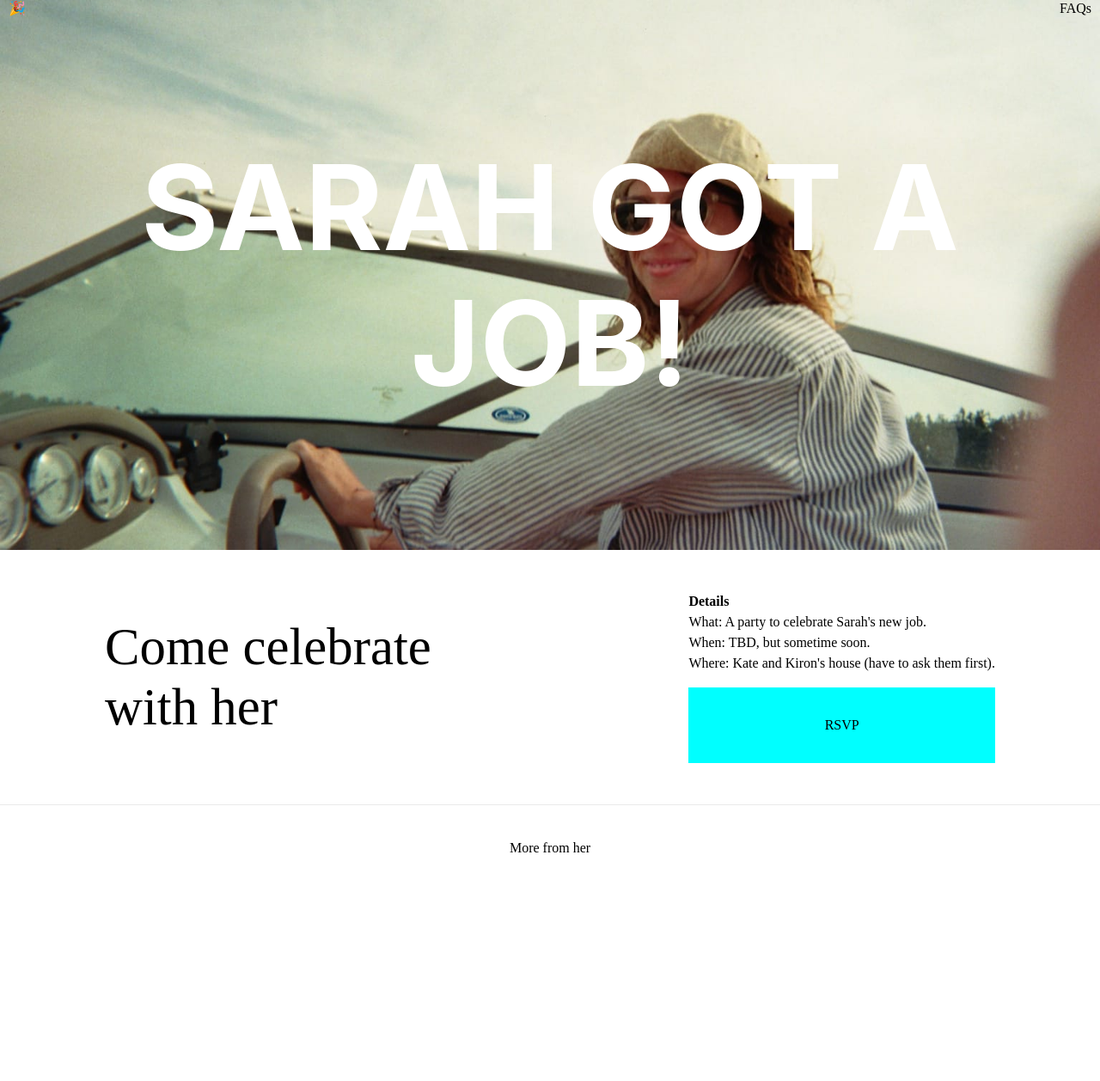
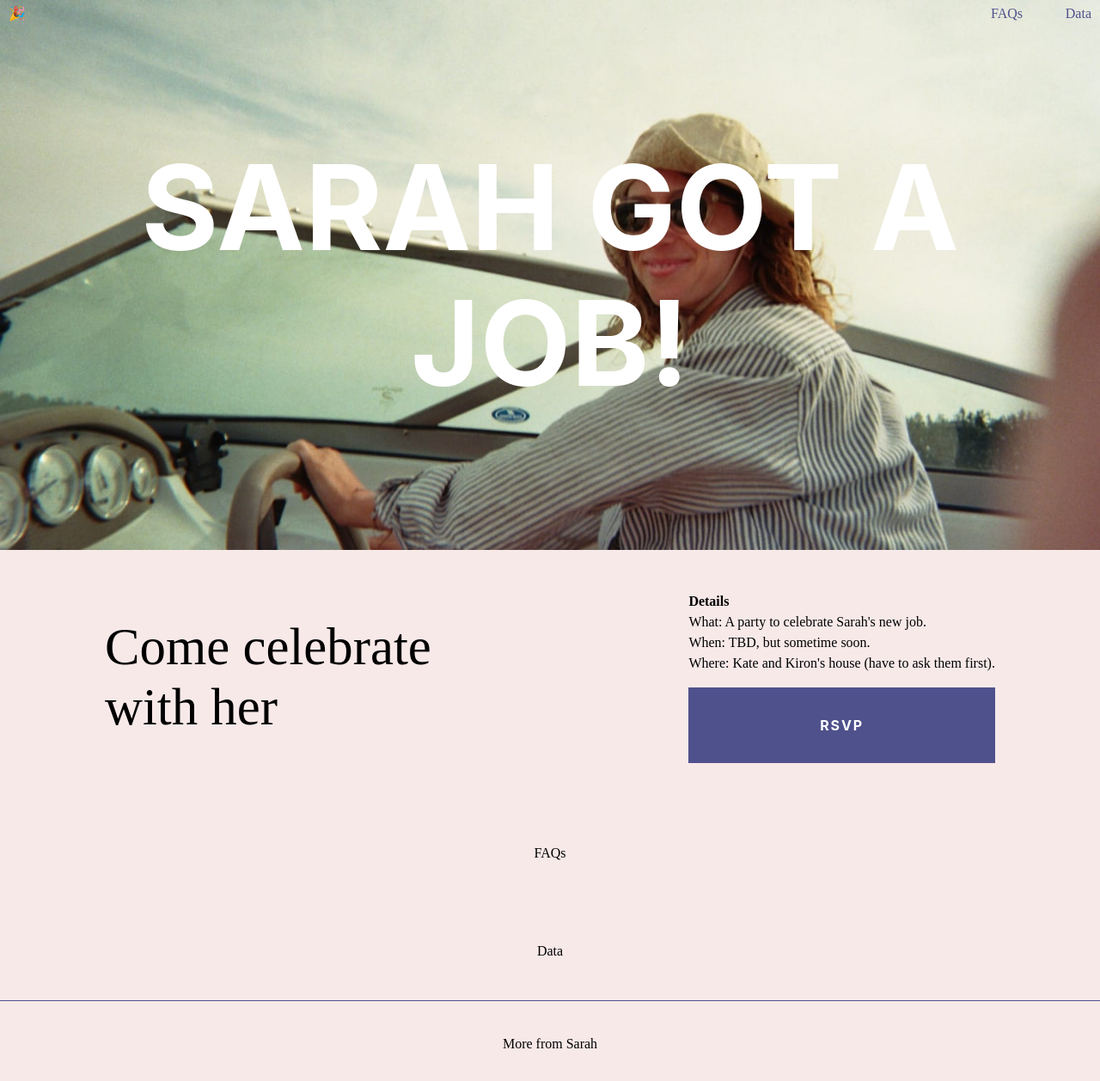
Before and after one commit to sranso/sarah-left-a-job, a Next.js app: page / in a window 1280 px wide. Shown: the top 1258 px of the page at 86% size. Before the commit the page ends 1036 px from the top, so only its background shows below. Built offline with nearby package versions, Linux system fonts and the light colour scheme.

Commit message:
Add data and faqs, color scheme.

```diff
--- a/pages/celebrate.js
+++ b/pages/celebrate.js
@@ -2,8 +2,8 @@ import styles from "../styles/celebrate.module.css";
 
 export default function Celebrate() {
   return (
-    <div className={styles.container}>
-      <div className={styles.celebrate}>Come celebrate with her</div>
+    <div className={styles.container} id="celebrate">
+      <div className={styles.CTA}>Come celebrate with her</div>
       <div className={styles.RSVP}>
         <p>
           <strong>Details</strong>
--- /dev/null
+++ b/pages/data.js
@@ -0,0 +1,9 @@
+import styles from "../styles/data.module.css";
+
+export default function Data() {
+  return (
+    <div className={styles.container} id="data">
+      Data
+    </div>
+  );
+}
--- /dev/null
+++ b/pages/faqs.js
@@ -0,0 +1,9 @@
+import styles from "../styles/faqs.module.css";
+
+export default function FAQs() {
+  return (
+    <div className={styles.container} id="faqs">
+      FAQs
+    </div>
+  );
+}
--- a/pages/header.js
+++ b/pages/header.js
@@ -3,8 +3,13 @@ import styles from "../styles/Header.module.css";
 export default function Header() {
   return (
     <div className={styles.header}>
-      &#127881;
-      <p>FAQs</p>
+      <div className={styles.emoji}>
+        <a href="#celebrate">&#127881;</a>
+      </div>
+      <div className={styles.links}>
+        <a href="#faqs">FAQs</a>
+        <a href="#data">Data</a>
+      </div>
     </div>
   );
 }
--- a/pages/index.js
+++ b/pages/index.js
@@ -1,6 +1,8 @@
 import Head from "next/head";
 import styles from "../styles/Home.module.css";
 import Header from "./header.js";
+import FAQs from "./faqs.js";
+import Data from "./data.js";
 import Celebrate from "./celebrate.js";
 
 export default function Home() {
@@ -34,6 +36,8 @@ export default function Home() {
           <h1 className={styles.title}>Sarah got a job!</h1>
         </div>
         <Celebrate />
+        <FAQs />
+        <Data />
       </main>
 
       <footer>
@@ -42,7 +46,7 @@ export default function Home() {
           target="_blank"
           rel="noopener noreferrer"
         >
-          More from her
+          More from Sarah
         </a>
       </footer>
     </div>
--- a/styles/Header.module.css
+++ b/styles/Header.module.css
@@ -1,10 +1,27 @@
 .header {
   overflow: hidden;
   position: fixed;
-    top: 0;
+  top: 6px;
   width: 100%;
   display: flex;
   justify-content: space-between;
   align-items: baseline;
   padding: 0 10px;
+  color: #4F518C;
 }
+
+.emoji {
+  flex: 4;
+}
+
+.links {
+  display: flex;
+  flex: 2;
+  text-align: right;
+  justify-content: flex-end;
+}
+
+.links a {
+  display: inline-block;
+  width: 5rem;
+}
--- a/styles/Home.module.css
+++ b/styles/Home.module.css
@@ -43,12 +43,10 @@
   text-align: center;
 }
 
-
 .description {
   line-height: 1.5;
   font-size: 1.5rem;
 }
 
-
 @media (max-width: 600px) {
 }
--- a/styles/celebrate.module.css
+++ b/styles/celebrate.module.css
@@ -7,7 +7,7 @@
   align-items: center;
 }
 
-.celebrate {
+.CTA {
   font-size: 3.8rem;
   max-width: 34vw;
 }
@@ -19,12 +19,17 @@
 .RSVP a {
   margin-top: 1rem;
   padding: 2rem;
-  background-color: aqua;
+  background-color: #4F518C;
   display: block;
   text-align: center;
-  transition: 1s ease;
+  color: white;
+  font-weight: bold;
+  letter-spacing: 1.9px;
+  font-family: Inter, -apple-system, BlinkMacSystemFont, Segoe UI, Roboto,
+    Oxygen, Ubuntu, Cantarell, Fira Sans, Droid Sans, Helvetica Neue, sans-serif;
 }
 
 .RSVP a:hover {
-  background-color: aquamarine;
+  color: white;
+  background-color: #E55381;
 }
--- /dev/null
+++ b/styles/data.module.css
@@ -0,0 +1,8 @@
+.container {
+  display: flex;
+  width: 100%;
+  margin-top: 3rem;
+  margin-bottom: 3rem;
+  justify-content: space-around;
+  align-items: center;
+}
--- /dev/null
+++ b/styles/faqs.module.css
@@ -0,0 +1,8 @@
+.container {
+  display: flex;
+  width: 100%;
+  margin-top: 3rem;
+  margin-bottom: 3rem;
+  justify-content: space-around;
+  align-items: center;
+}
--- a/styles/globals.css
+++ b/styles/globals.css
@@ -3,6 +3,8 @@ body {
   padding: 0;
   margin: 0;
   font-family: 'Noto Serif JP', serif;
+  scroll-behavior: smooth;
+  background: #F8E9E9;
 }
 
 * {
@@ -17,10 +19,11 @@ h1, h2, h3, h4, h5 {
 a {
   color: inherit;
   text-decoration: none;
+  transition: .3s ease;
 }
 
-* {
-  box-sizing: border-box;
+a:hover {
+  color: #E55381;
 }
 
 img {
@@ -55,21 +58,8 @@ main {
 footer {
   width: 100%;
   height: 100px;
-  border-top: 1px solid #eaeaea;
+  border-top: 1px solid #4F518C;
   display: flex;
   justify-content: center;
   align-items: center;
 }
-
-footer a {
-  display: flex;
-  justify-content: center;
-  align-items: center;
-  text-decoration: none;
-  color: inherit;
-  transition: .2s ease;
-}
-
-footer a:hover {
-  color: aquamarine;
-}
```
Lines whose indentation alone changed are shown as unchanged.
